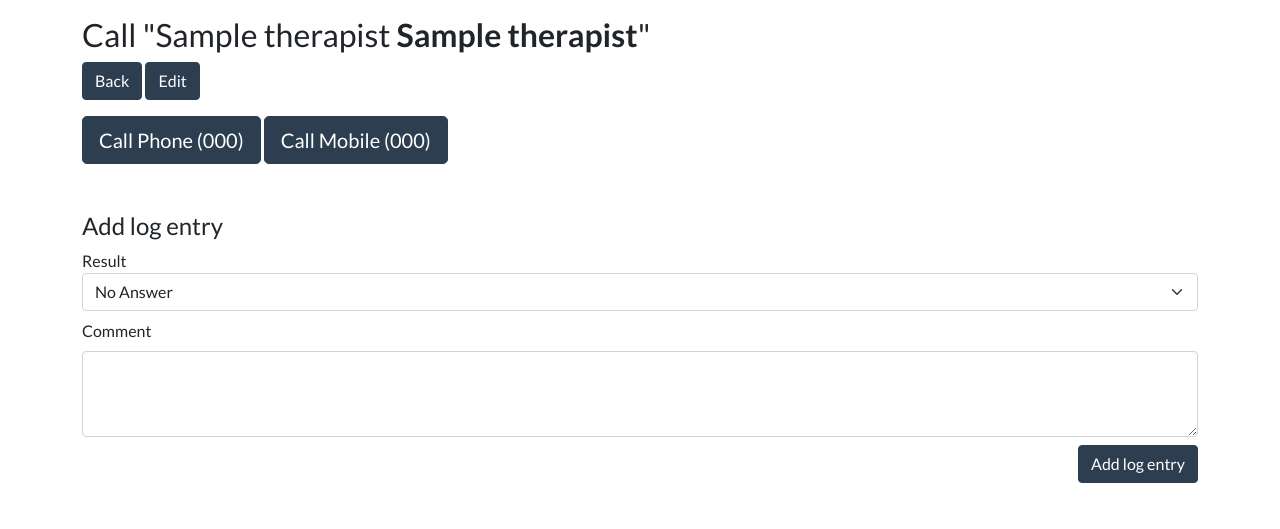
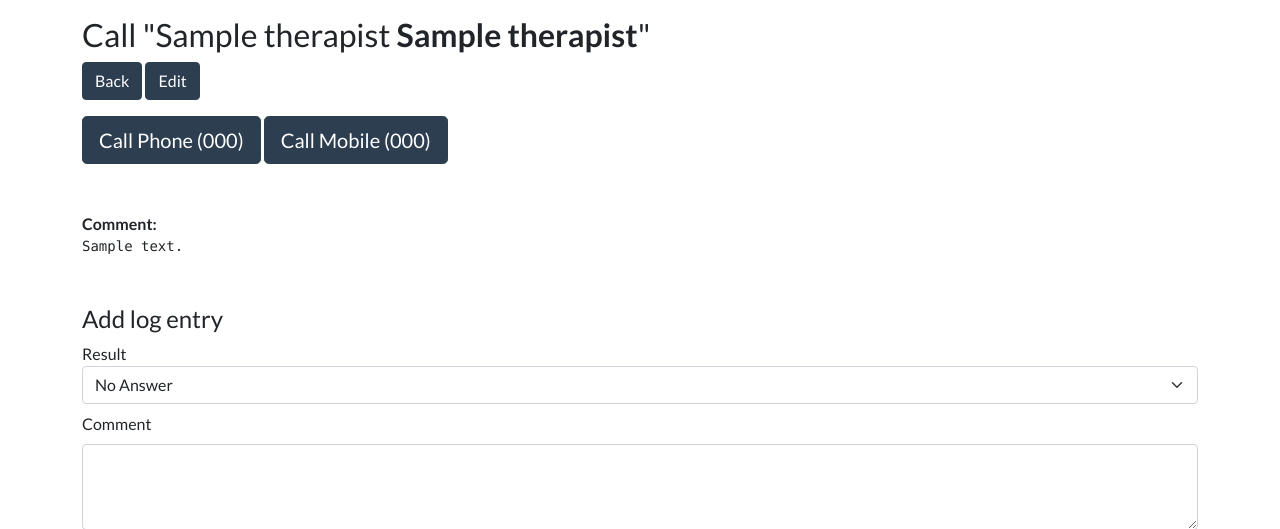
Before and after one commit to olell/Therapyfinder, a Flask app: page /app/call/therapist/1 in a window 1280 px wide. Shown: the part 72-601 px from the top of the page. Run offline with Flask 2, Linux system fonts and the light colour scheme; the visitor is signed in with stand-in values (Sample User, id 1); tables that the repository leaves empty hold one stand-in row (values such as "Sample post"); some libraries are stand-ins or nearby versions.

Commit message:
Added comment view

```diff
--- a/templates/app/call_therapist.html
+++ b/templates/app/call_therapist.html
@@ -12,6 +12,8 @@
         {% if therapist.mobile %}
             <a href="tel:{{ therapist.mobile }}" class="btn btn-lg btn-primary mt-3">Call Mobile ({{ therapist.mobile }})</a>
         {% endif %}
+
+        <div class="mt-5"><b>Comment: </b><pre>{{ therapist.comment }}</pre></div>
 
         <h4 class="mt-5">Add log entry</h2>
         <form action="{{ url_for('app.log_add', after='app.call') }}" method="POST">
```
